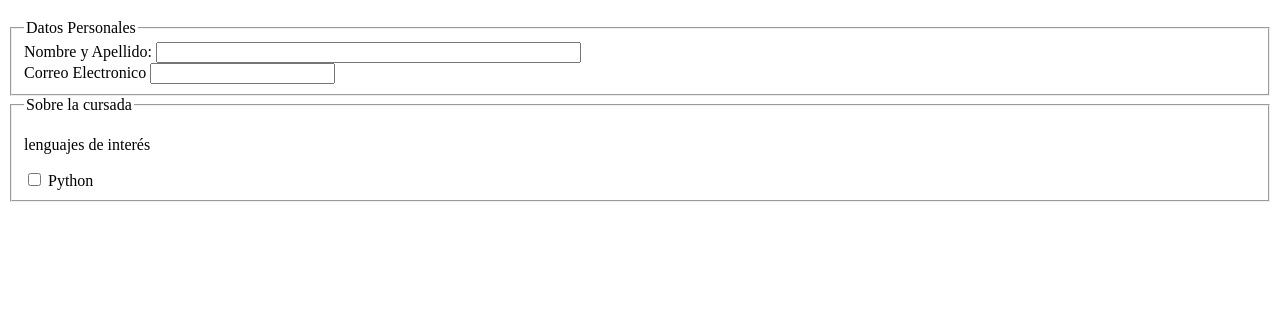
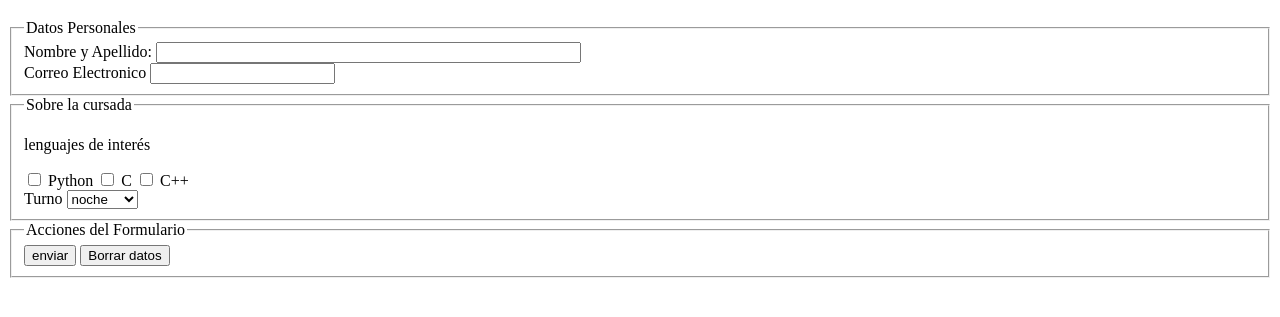
Before and after one commit to Adrian3rus/clase5-24265, a plain HTML site: page sitio/form_contacto.html in a window 1280 px wide. Shown: the part 61-378 px from the top of the page. Drawn offline with Linux system fonts and the light colour scheme.

Commit message:
formulario de contacto

```diff
--- a/sitio/form_contacto.html
+++ b/sitio/form_contacto.html
@@ -10,7 +10,7 @@
         <h1>Ejemplo Formulario de contacto</h1>
     </header>
     <main>
-        <form action="">
+        <form action="../sitio/respuesta.html">
             <fieldset>
                 <legend>Datos Personales</legend>
                 <label for="nombre">Nombre y Apellido: </label>
@@ -24,6 +24,22 @@
                 <p>lenguajes de interés</p>
                 <input type="checkbox" name="opcion1" id="">
                 <label for="opcion1">Python</label>
+                <input type="checkbox" name="opcion2" id="">
+                <label for="opcion2">C</label>
+                <input type="checkbox" name="opcion3" id="">
+                <label for="opcion3">C++</label>
+                <br>
+                <label for="turno">Turno</label>
+                <select name="turno" id="">
+                    <option value="valor1">mañana</option>
+                    <option value="valor2">tarde</option>
+                    <option value="valor3" selected="True">noche</option>
+                </select>
+            </fieldset>
+            <fieldset>
+                <legend>Acciones del Formulario</legend>
+                <input type="submit" value="enviar"> <!--No puede faltar-->
+                <input type="reset" value="Borrar datos">
             </fieldset>
         </form>
     </main>
```
